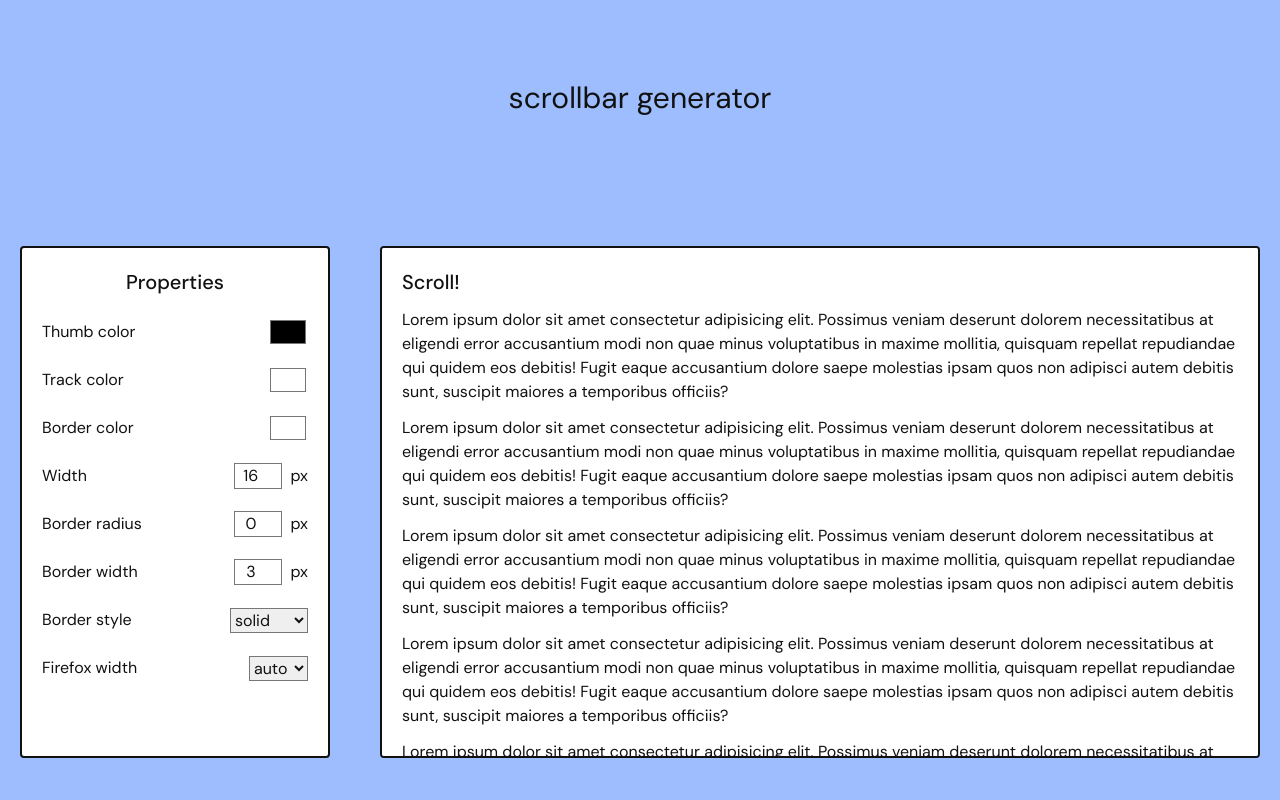
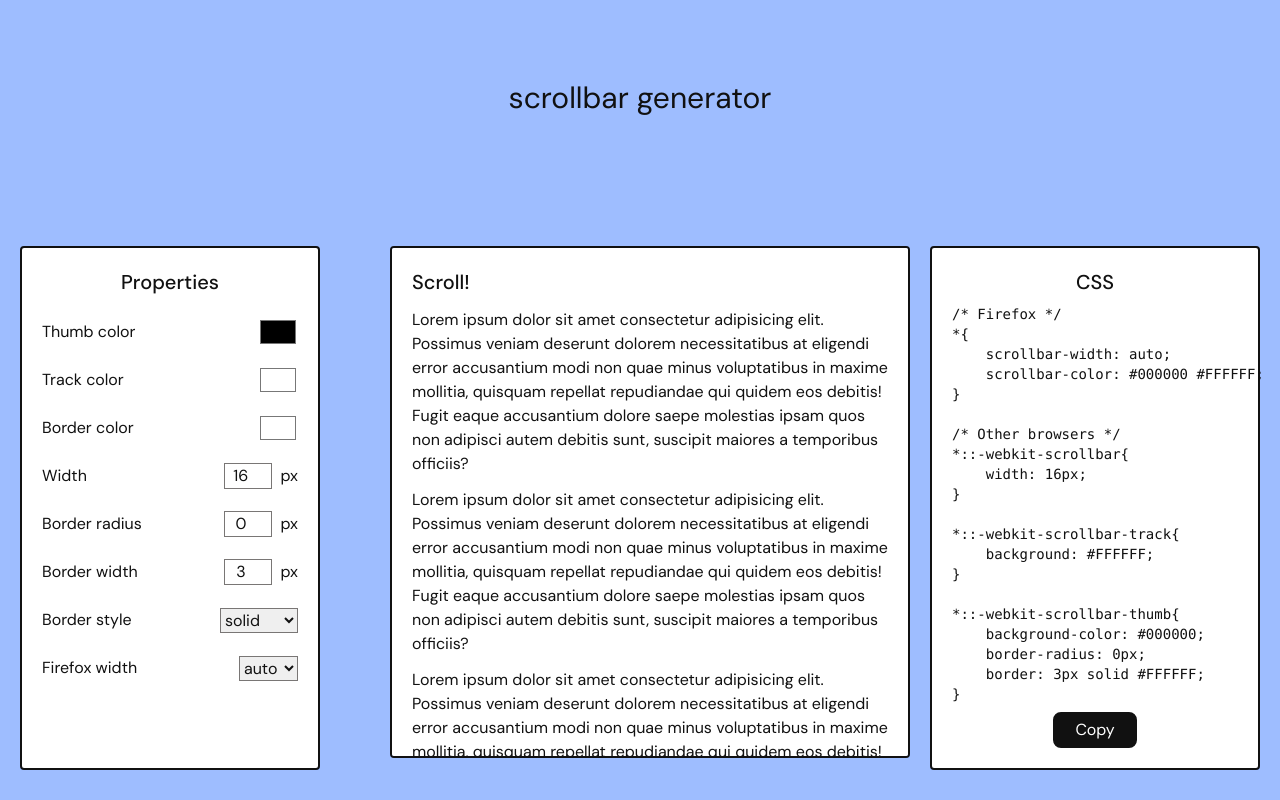
Before and after one commit to ekmas/scrollbar-generator, a React (Vite) app: page / in a window 1280 px wide. Shown: the top 800 px of the page. Built offline with nearby package versions, Linux system fonts and the light colour scheme.

Commit message:
added Code component

```diff
--- /dev/null
+++ b/src/components/Code.jsx
@@ -0,0 +1,55 @@
+import React from 'react'
+import useStore from '../store'
+
+export default function Code() {
+  let thumbColor = useStore((state) => state.thumbColor)
+  let trackColor = useStore((state) => state.trackColor)
+  let borderColor = useStore((state) => state.borderColor)
+  let width = useStore((state) => state.width)
+  let borderRadius = useStore((state) => state.borderRadius)
+  let borderWidth = useStore((state) => state.borderWidth)
+  let borderStyle = useStore((state) => state.borderStyle)
+  let firefoxWidth = useStore((state) => state.firefoxWidth)
+
+  let code =
+
+`/* Firefox */
+*{
+    scrollbar-width: ${firefoxWidth};
+    scrollbar-color: ${thumbColor} ${trackColor};
+}
+
+/* Other browsers */
+*::-webkit-scrollbar{
+    width: ${width}px;
+}
+
+*::-webkit-scrollbar-track{
+    background: ${trackColor};
+}
+
+*::-webkit-scrollbar-thumb{
+    background-color: ${thumbColor};
+    border-radius: ${borderRadius}px;
+    border: ${borderWidth}px ${borderStyle} ${borderColor};
+}`
+
+  let handleButton = () => {
+    navigator.clipboard.writeText(code)
+
+    alert('Copied to clipboard')
+  }
+
+    return (
+        <div autoFocus className='bg-[#ffffff] p-5 border-2 border-black rounded m1100:col-start-1 m1100:col-end-3 m600:col-end-2'>
+            <h2 className='font-medium text-xl text-center'>CSS</h2>
+
+            <div className='mt-2'>
+                <code className='text-sm m400:text-[10px]'>
+                    <pre>{code}</pre>
+                </code>
+            </div>
+            <button onClick={handleButton} className='hover:bg-white hover:text-black transition ease-linear text-center border-2 px-5 py-1 mt-2 rounded-lg bg-black text-white border-black mx-auto block'>Copy</button>
+        </div>
+    )
+}
--- a/src/components/Main.jsx
+++ b/src/components/Main.jsx
@@ -1,12 +1,14 @@
 import React from 'react'
 import Properties from './Properties'
 import Window from './Window'
+import Code from './Code'
 
 export default function Main() {
   return (
-    <main className='max-w-7xl mx-auto xl:w-full px-5 grid grid-cols-[25%_75%] m1100:grid-cols-[33%_66%] m800:grid-cols-[40%_60%] m700:grid-cols-[47%_53%] m600:grid-cols-[1fr] m600:w-4/5 m400:w-full mt-[50px]'>
+    <main className='max-w-[1400px] mx-auto xl:w-full px-5 grid gap-5 grid-cols-[300px_1fr_330px] m1100:grid-cols-[300px_1fr] m700:grid-cols-[250px_1fr] m600:grid-cols-[1fr] m600:w-4/5 m500:w-full mt-[50px]'>
         <Properties />
         <Window />
+        <Code />
     </main>
   )
 }
```
